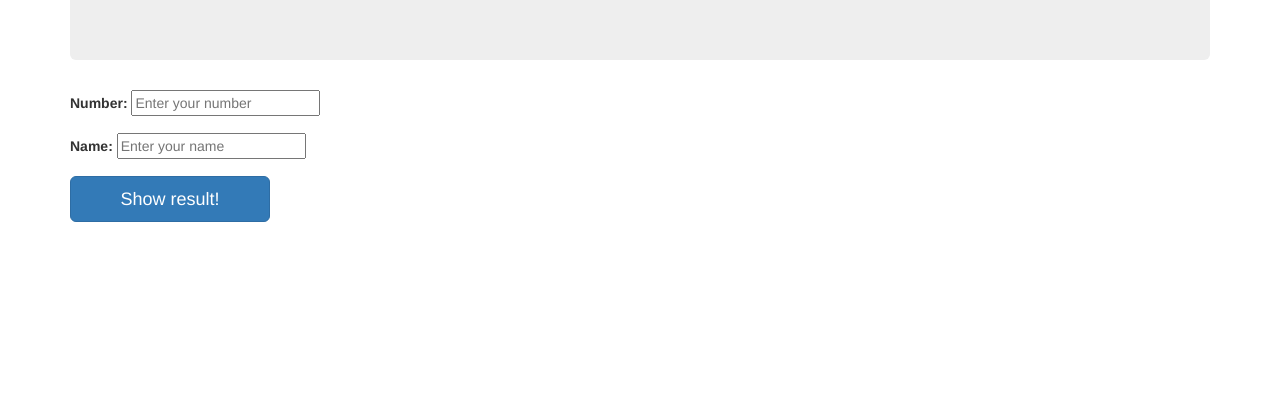
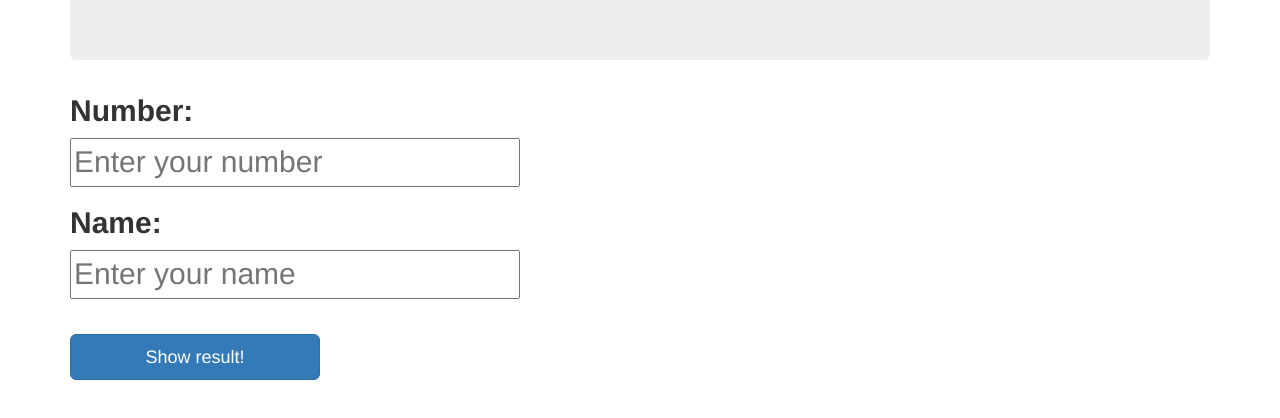
Before and after one commit to azamatbekmurat/Beep-boop, a plain HTML site: page index.html in a window 1280 px wide. Shown: the part 180-598 px from the top of the page. Drawn offline with Linux system fonts and the light colour scheme.

Commit message:
add stylings to css file, corrections to index.html and js files

```diff
--- a/css/styles.css
+++ b/css/styles.css
@@ -2,6 +2,15 @@
   font-size: 30px;
   font-weight: bold;
   display: none;
+}
+
+.form-group {
+font-size: 30px;
+width: 45px;
+}
+
+#number, #person {
+  width: 450px;
 }
 
 #fadeReverse {
@@ -34,5 +43,5 @@
 }
 
 .btn-lg {
-  width: 200px;
+  width: 250px;
 }
--- a/js/scripts.js
+++ b/js/scripts.js
@@ -41,7 +41,6 @@ $(document).ready(function() {
     $(".outputReversed").text(reversedOutput);
     $("#result").show();
     $("#resultReversed").hide();
-
   });
 
   $("#fadeReverse").click(function() {
```
Also changed, not shown: index.html (+2 -0 lines), 1 other file.
